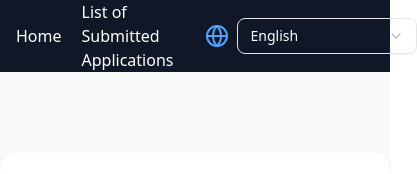
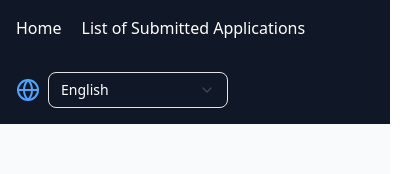
Before and after one commit to Arezoo-Mrd/smart-insurance-application, a React (Vite) app: page / in a window 390 px wide. Shown: the top 174 px of the page, 417 px wide, since content can reach past the window. Built offline with nearby package versions, Linux system fonts and the light colour scheme; no server answers.

Commit message:
Solving Responso problems

```diff
--- a/src/Components/Navbar.tsx
+++ b/src/Components/Navbar.tsx
@@ -6,7 +6,7 @@ const Navbar = () => {
  const { t } = useTranslation();
 
  return (
-  <nav className="flex justify-start items-center bg-gray-900 text-white h-18 p-4 w-full">
+  <nav className="flex flex-col md:flex-row justify-start md:items-center bg-gray-900 text-white h-fit md:h-18 p-4 w-full">
    <ul className="w-full flex items-center gap-5">
     <li>
      <Link to="/" className="hover:text-gray-400">
```
